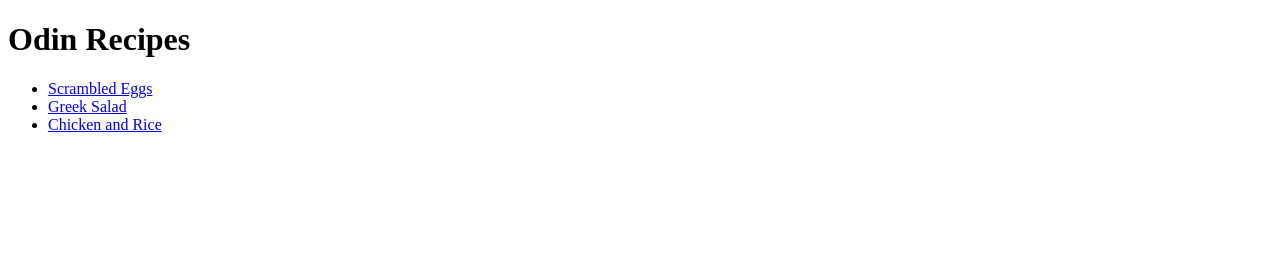
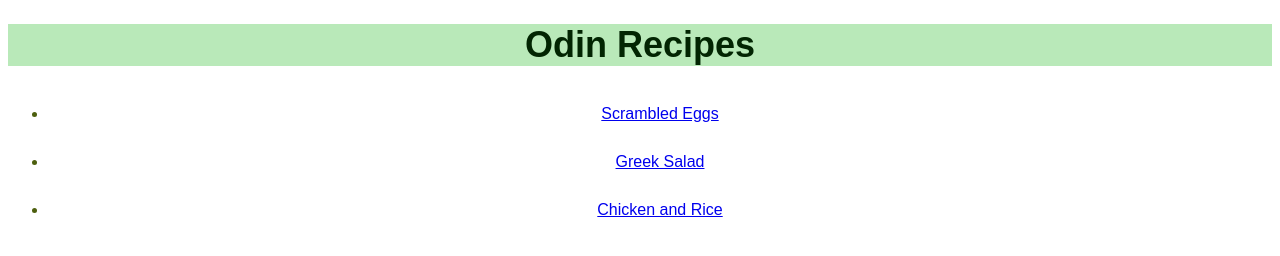
Before and after one commit to jupycodes/odin-recipes, a plain HTML site: page index.html in a window 1280 px wide. Drawn offline with Linux system fonts and the light colour scheme.

Commit message:
add style.css

```diff
--- a/index.html
+++ b/index.html
@@ -5,15 +5,16 @@
     <meta http-equiv="X-UA-Compatible" content="IE=edge">
     <meta name="viewport" content="width=device-width, initial-scale=1.0">
     <title>Odin Recipes</title>
+    <link rel="stylesheet" href="style.css">
 </head>
 <body>
-    <h1>Odin Recipes</h1>
-    <ul>
+    <h1 class="title">Odin Recipes</h1>
+    <ul class="recipe-list">
         <li> <a href="recipes/scrambled-eggs.html">Scrambled Eggs</a>   </li>
         <li> <a href="recipes/greek-salad.html">Greek Salad</a>   </li>
         <li> <a href="recipes/chicken-and-rice.html">Chicken and Rice</a>   </li>
     </ul>
 
-
+    <div></div>
 </body>
 </html>
--- /dev/null
+++ b/style.css
@@ -0,0 +1,21 @@
+h1 {
+    text-align: center;
+}
+
+* {
+    font-family: sans-serif;
+}
+
+.title{
+    color: rgb(2, 37, 2);
+    background-color: #b9e9b9;
+    font-size: 36px;
+    /* font-family: sans-serif; */
+}
+
+.recipe-list{
+    color:rgb(77, 95, 14);
+    line-height: 300%;
+    text-align: center;
+    /* font-family: sans-serif */
+}
```
Also changed, not shown: recipes/chicken-and-rice.html (+1 -0 lines), recipes/greek-salad.html (+1 -0 lines), recipes/scrambled-eggs.html (+1 -0 lines).
